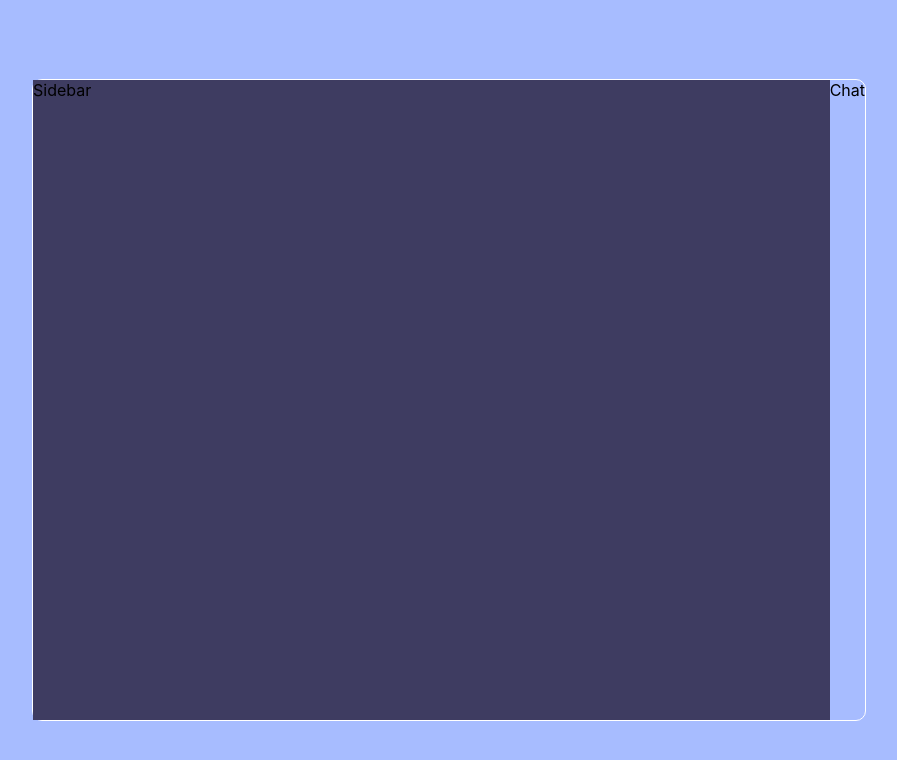
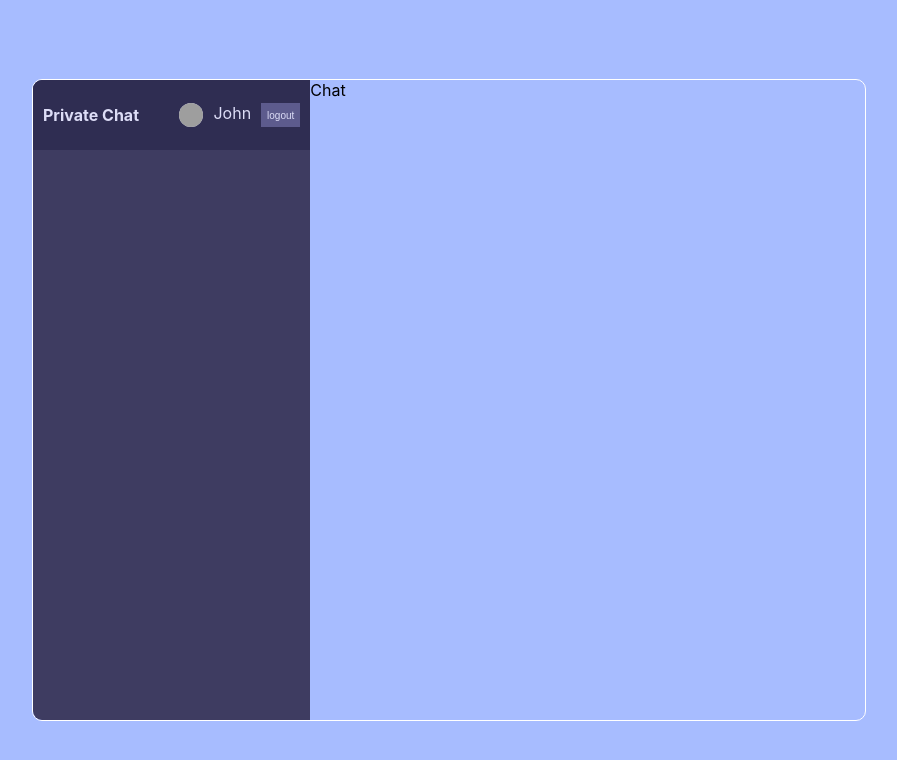
Before and after one commit to Fabian-Buitrago/private-chat, a React (Create React App) app: page /login in a window 1280 px wide. Shown: the top 760 px of the page, without its empty margins (191-1088 px from the left). Built offline with nearby package versions, Linux system fonts and the light colour scheme; grey boxes are pictures that could not be loaded.

Commit message:
Add navbar styles

```diff
--- a/src/components/Chat.jsx
+++ b/src/components/Chat.jsx
@@ -1,7 +1,7 @@
 import React from "react";
 
 const Chat = () => {
-  return <div>Chat</div>;
+  return <div className="chat">Chat</div>;
 };
 
 export default Chat;
--- a/src/components/Chats.jsx
+++ b/src/components/Chats.jsx
@@ -1,7 +1,7 @@
 import React from "react";
 
 const Chats = () => {
-  return <div className="chat">Chats</div>;
+  return <div className="chats">Chats</div>;
 };
 
 export default Chats;
--- a/src/components/Navbar.jsx
+++ b/src/components/Navbar.jsx
@@ -1,7 +1,19 @@
 import React from "react";
 
 const Navbar = () => {
-  return <div>Navbar</div>;
+  return (
+    <div className="navbar">
+      <span className="logo">Private Chat</span>
+      <div className="user">
+        <img
+          src="https://images.pexels.com/photos/2379004/pexels-photo-2379004.jpeg?auto=compress&cs=tinysrgb&w=1260&h=750&dpr=1"
+          alt=""
+        />
+        <span>John</span>
+        <button>logout</button>
+      </div>
+    </div>
+  );
 };
 
 export default Navbar;
--- a/src/components/Sidebar.jsx
+++ b/src/components/Sidebar.jsx
@@ -1,7 +1,12 @@
 import React from "react";
+import Navbar from "./Navbar";
 
 const Sidebar = () => {
-  return <div className="sidebar">Sidebar</div>;
+  return (
+    <div className="sidebar">
+      <Navbar />
+    </div>
+  );
 };
 
 export default Sidebar;
--- a/src/style.scss
+++ b/src/style.scss
@@ -78,7 +78,6 @@
   display: flex;
   align-items: center;
   justify-content: center;
-  overflow: hidden;
 
   .container {
     border: 1px solid white;
@@ -86,10 +85,47 @@
     width: 65%;
     height: 80%;
     display: flex;
+    overflow: hidden;
 
     .sidebar {
       flex: 1;
       background-color: #3e3c61;
+
+      .navbar {
+        display: flex;
+        align-items: center;
+        background-color: #2f2d52;
+        height: 50px;
+        padding: 10px;
+        justify-content: space-between;
+        color: #ddddf7;
+
+        .logo {
+          font-weight: bold;
+        }
+
+        .user {
+          display: flex;
+          gap: 10px;
+
+          img {
+            background-color: #ddddf7;
+            width: 24px;
+            height: 24px;
+            border-radius: 50%;
+            object-fit: cover;
+          }
+
+          button {
+            background-color: #5d5b8d;
+            color: #ddddf7;
+            font-size: 10px;
+            bottom: none;
+            cursor: pointer;
+            border: none;
+          }
+        }
+      }
     }
 
     .chat {
```
